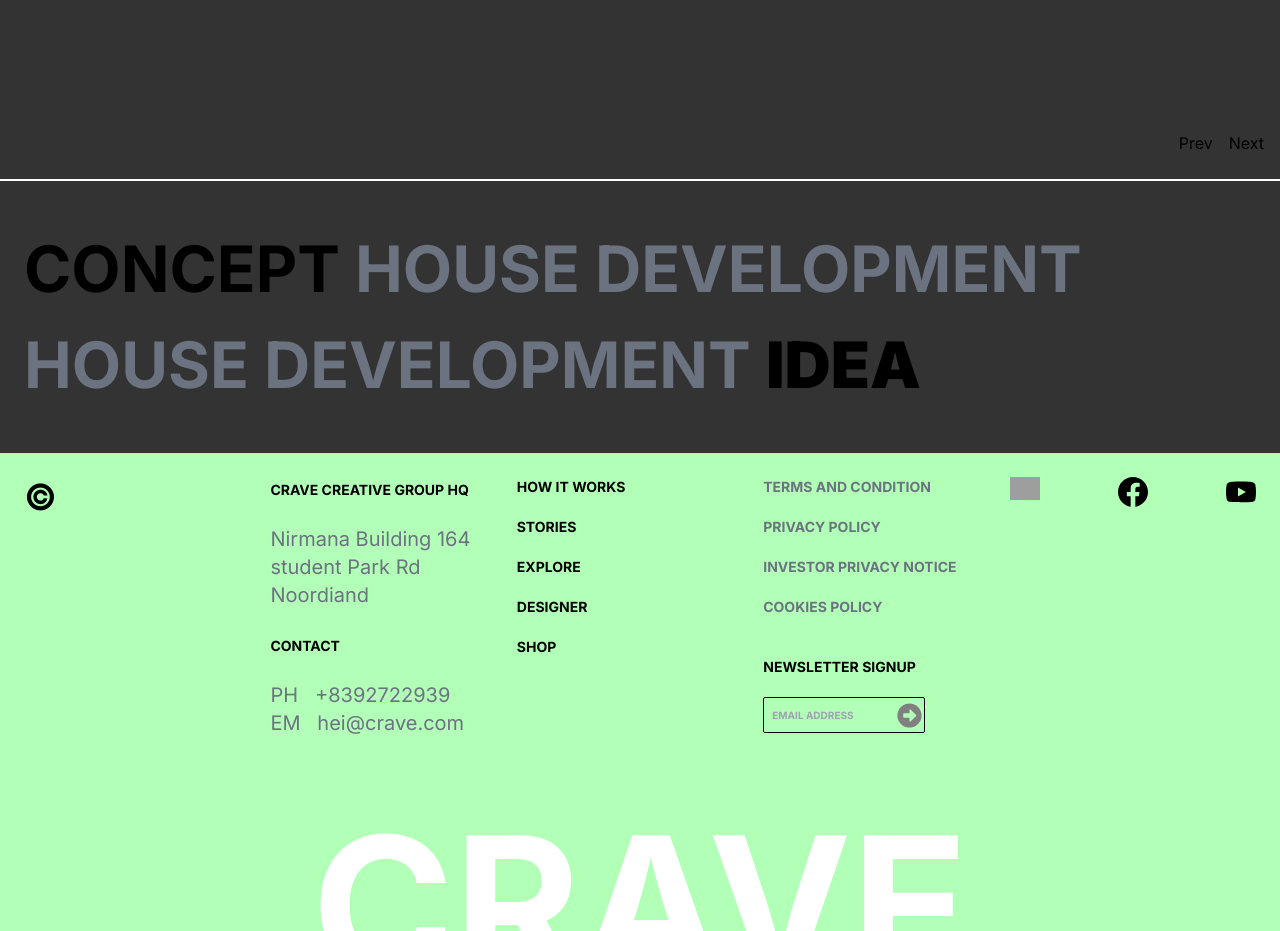
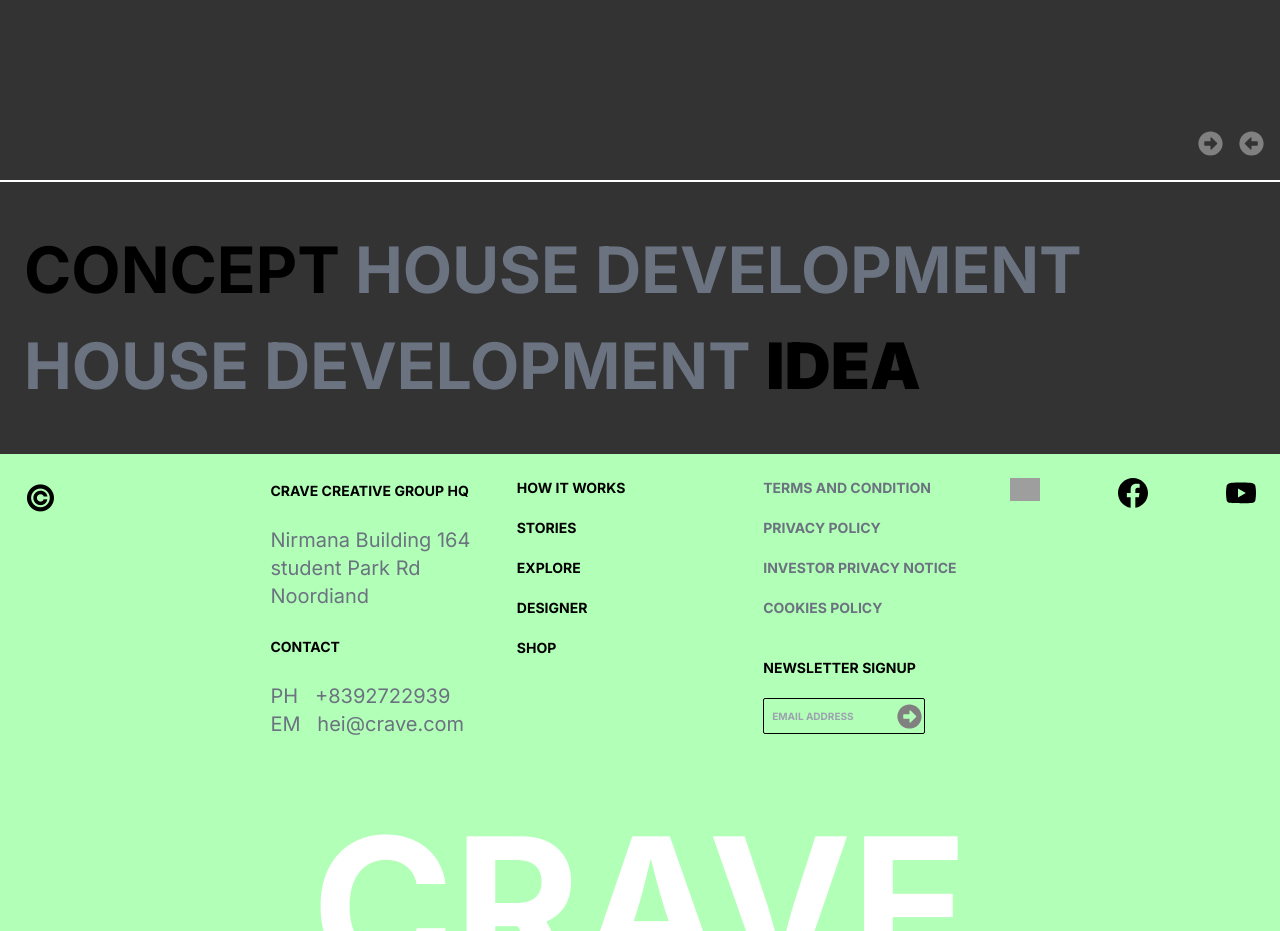
Before and after one commit to Amir965/miraki-tech-assignment, a Next.js app: page / in a window 1280 px wide. Shown: the part 4360-5291 px from the top of the page. Built offline with nearby package versions, Linux system fonts and the light colour scheme; grey boxes are pictures that could not be loaded.

Commit message:
icon updated

```diff
--- a/src/components/team/TeamCarousel.tsx
+++ b/src/components/team/TeamCarousel.tsx
@@ -2,7 +2,8 @@
 
 import Image from "next/image";
 import React, { useState } from "react";
-
+import { FaArrowAltCircleRight } from "react-icons/fa";
+import { FaArrowAltCircleLeft } from "react-icons/fa";
 interface ImageData {
   src: string;
   title: string;
@@ -89,14 +90,14 @@ const TeamCarousel: React.FC<CarouselProps> = ({ images }) => {
           onClick={handlePrev}
           disabled={startIndex === 0}
         >
-          Prev
+          <FaArrowAltCircleRight size={25} color="gray" className="" />
         </button>
         <button
           className="ml-2 cursor-pointer"
           onClick={handleNext}
           disabled={startIndex === images.length - 5}
         >
-          Next
+          <FaArrowAltCircleLeft size={25} color="gray" className="" />
         </button>
       </div>
     </div>
```
